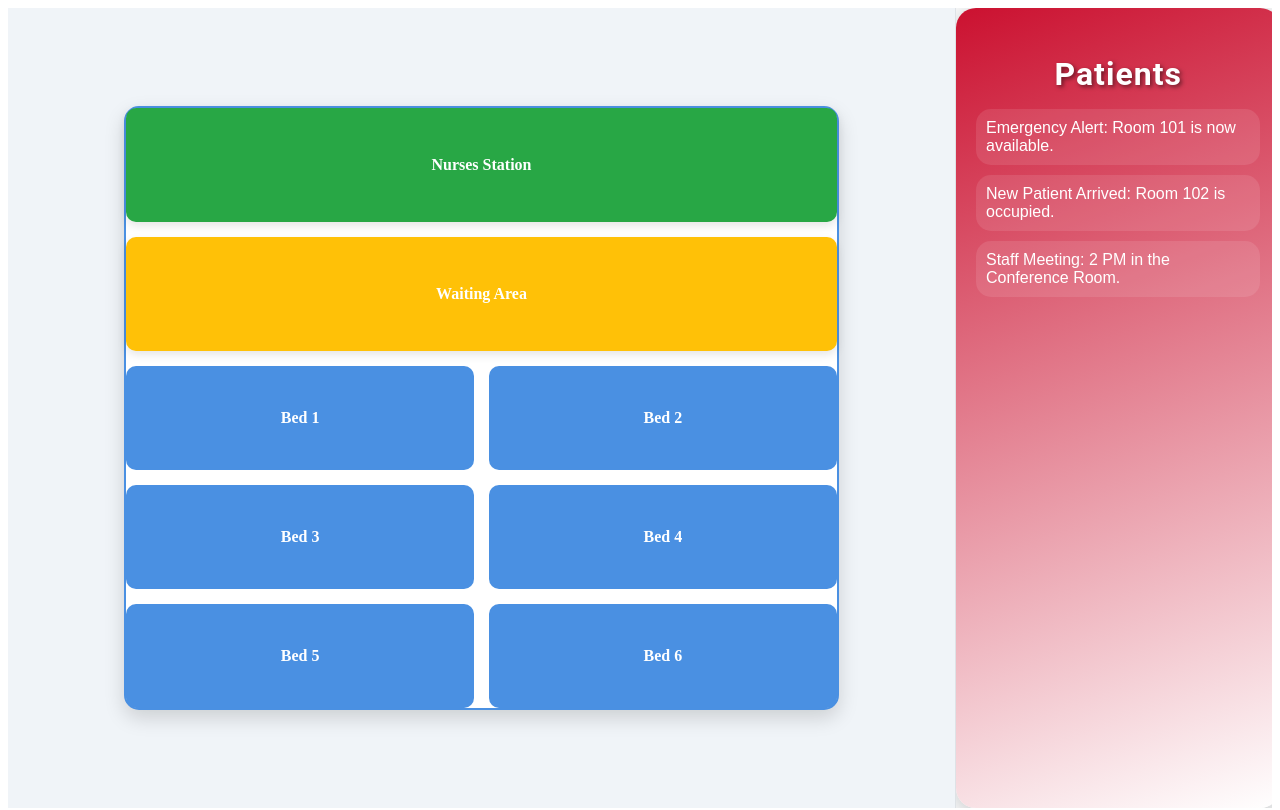
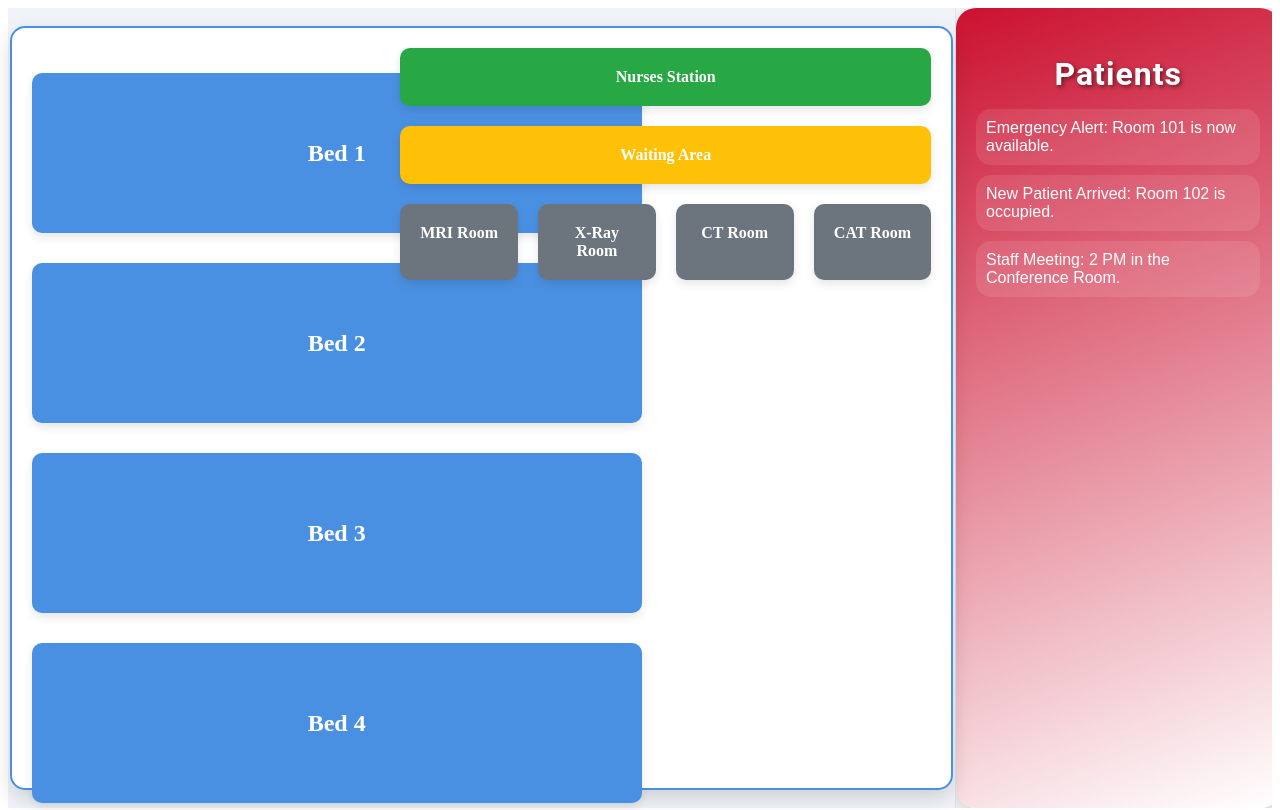
Before and after one commit to SahilPatel650/triage-dashboard, a Next.js app in the folder triage-dashboard/: page / in a window 1280 px wide. Shown: the top 810 px of the page. Built offline with nearby package versions, Linux system fonts and the light colour scheme.

Commit message:
styling changes - beds

```diff
--- /dev/null
+++ b/triage-dashboard/src/app/components/BedStack.js
@@ -0,0 +1,21 @@
+// src/components/BedStack.js
+import React from 'react';
+import styles from './BedStack.module.css';
+
+const BedStack = ({ onBedClick }) => {
+  return (
+    <div className={styles.bedStack}>
+      {[...Array(5)].map((_, index) => (
+        <div
+          key={index}
+          className={styles.bed}
+          onClick={() => onBedClick(index + 1)}
+        >
+          Bed {index + 1}
+        </div>
+      ))}
+    </div>
+  );
+};
+
+export default BedStack;
--- /dev/null
+++ b/triage-dashboard/src/app/components/BedStack.module.css
@@ -0,0 +1,31 @@
+/* src/components/BedStack.module.css */
+.bedStack {
+    display: flex;
+    flex-direction: column;
+    gap: 30px; /* Space between the beds */
+    margin-right: 20px; /* Space between beds and the right-side area */
+    margin-top: 25px;
+  }
+
+  .bed {
+    background-color: #4a90e2; /* Soft blue for beds */
+    color: white; /* White text for beds */
+    display: flex;
+    justify-content: center;
+    align-items: center;
+    border-radius: 10px; /* Rounded corners for beds */
+    cursor: pointer; /* Change cursor to pointer */
+    transition: background-color 0.3s, transform 0.2s; /* Smooth transition for hover */
+    padding: 30px; /* Increase padding for better click area */
+    font-weight: bold; /* Bold text for beds */
+    box-shadow: 0 4px 10px rgba(0, 0, 0, 0.1); /* Subtle shadow */
+    font-size: 1.5em; /* Larger font size for better visibility */
+    height: 100px; /* Increase height */
+    width: 600%; /* Change to 100% to fill available width of parent */
+    max-width: 550px; /* Limit max width for larger screens */
+  }
+
+  .bed:hover {
+    background-color: #357ab8; /* Darker blue on hover */
+    transform: translateY(-5px); /* Lift effect on hover */
+  }
--- /dev/null
+++ b/triage-dashboard/src/app/components/ImagingRooms.module.css
@@ -0,0 +1,19 @@
+/* src/components/ImagingRooms.module.css */
+.imagingRooms {
+    display: grid;
+    grid-template-columns: repeat(2, 1fr); /* Two columns for imaging rooms */
+    gap: 15px; /* Spacing between rooms */
+    margin-top: 20px; /* Space from the side area */
+  }
+
+  .room {
+    background-color: #6c757d; /* Gray for imaging rooms */
+    color: white;
+    display: flex;
+    justify-content: center;
+    align-items: center;
+    padding: 20px;
+    border-radius: 10px; /* Rounded corners for imaging rooms */
+    font-weight: bold; /* Bold text */
+    box-shadow: 0 4px 10px rgba(0, 0, 0, 0.1); /* Subtle shadow */
+  }
--- a/triage-dashboard/src/app/components/MapComponent.js
+++ b/triage-dashboard/src/app/components/MapComponent.js
@@ -1,5 +1,7 @@
 // src/components/MapComponent.js
 import React from 'react';
+import BedStack from './BedStack';
+import SideArea from './SideArea';
 import styles from './MapComponent.module.css';
 
 const MapComponent = () => {
@@ -10,14 +12,15 @@ const MapComponent = () => {
   return (
     <div className={styles.mapContainer}>
       <div className={styles.erLayout}>
-        <div className={styles.nursesStation}>Nurses Station</div>
-        <div className={styles.waitingArea}>Waiting Area</div>
-        <div className={styles.bed} onClick={() => handleBedClick(1)}>Bed 1</div>
-        <div className={styles.bed} onClick={() => handleBedClick(2)}>Bed 2</div>
-        <div className={styles.bed} onClick={() => handleBedClick(3)}>Bed 3</div>
-        <div className={styles.bed} onClick={() => handleBedClick(4)}>Bed 4</div>
-        <div className={styles.bed} onClick={() => handleBedClick(5)}>Bed 5</div>
-        <div className={styles.bed} onClick={() => handleBedClick(6)}>Bed 6</div> {/* Added Bed 6 */}
+        {/* Left column for the bed stack */}
+        <div className={styles.leftColumn}>
+          <BedStack onBedClick={handleBedClick} />
+        </div>
+
+        {/* Right column for nurses station, waiting area, and imaging rooms */}
+        <div className={styles.rightColumn}>
+          <SideArea />
+        </div>
       </div>
     </div>
   );
--- a/triage-dashboard/src/app/components/MapComponent.module.css
+++ b/triage-dashboard/src/app/components/MapComponent.module.css
@@ -1,7 +1,7 @@
 /* src/components/MapComponent.module.css */
 .mapContainer {
     width: 100%;
-height: 100vh; /* Full height of the viewport */
+    height: 100%;
     display: flex;
     justify-content: center;
     align-items: center;
@@ -10,58 +10,27 @@ background-color: #f0f4f8; /* Light background color */
 
   .erLayout {
     position: relative;
-width: 75%; /* Fill 75% of the screen width */
-height: 75vh; /* Fill 75% of the viewport height */
-border: 2px solid #4a90e2; /* Soft blue border for the ER layout */
-border-radius: 15px; /* Rounded corners for the layout */
-background-color: #ffffff; /* White background for the ER */
-box-shadow: 0 8px 20px rgba(0, 0, 0, 0.15); /* Deeper shadow for depth */
-display: grid; /* Use grid for layout */
-grid-template-columns: repeat(2, 1fr); /* Two columns */
-grid-template-rows: auto auto; /* Auto rows for the top and bottom */
-gap: 15px; /* Spacing between items */
+    width: 95%; /* Takes 75% of the screen */
+    height: 90vh; /* Use most of the screen's height */
+    border: 2px solid #4a90e2;
+    border-radius: 15px;
+    background-color: #ffffff;
+    box-shadow: 0 8px 20px rgba(0, 0, 0, 0.15);
+    display: flex;
+    justify-content: space-between; /* Space between left and right side */
+    padding: 20px;
   }
 
-.bed {
-background-color: #4a90e2; /* Soft blue for beds */
-color: white; /* White text for beds */
+  .leftSide {
+    flex: 1; /* Left side (bed stack) takes equal space */
     display: flex;
-justify-content: center;
-align-items: center;
-border-radius: 10px; /* Rounded corners for beds */
-cursor: pointer; /* Change cursor to pointer */
-transition: background-color 0.3s, transform 0.2s; /* Smooth transition for hover */
-padding: 15px; /* Padding for better click area */
-font-weight: bold; /* Bold text for beds */
+    flex-direction: column; /* Stack beds vertically */
+    align-items: flex-start; /* Align items to the start (left) */
   }
 
-.bed:hover {
-background-color: #357ab8; /* Darker blue on hover */
-transform: translateY(-3px); /* Lift effect on hover */
+  .rightSide {
+    flex: 1; /* Right side for nurses station and waiting area */
+    display: flex;
+    flex-direction: column;
+    justify-content: space-between; /* Spread the nurse station and waiting area */
   }
-
-.nursesStation {
-grid-column: span 2; /* Span across two columns */
-background-color: #28a745; /* Green color for nurses station */
-color: white;
-display: flex;
-justify-content: center;
-align-items: center;
-padding: 20px;
-border-radius: 10px; /* Rounded corners for nurses station */
-font-weight: bold; /* Bold text */
-box-shadow: 0 4px 10px rgba(0, 0, 0, 0.1); /* Subtle shadow */
-}
-
-.waitingArea {
-grid-column: span 2; /* Span across two columns */
-background-color: #ffc107; /* Yellow color for waiting area */
-color: white;
-display: flex;
-justify-content: center;
-align-items: center;
-padding: 20px;
-border-radius: 10px; /* Rounded corners for waiting area */
-font-weight: bold; /* Bold text */
-box-shadow: 0 4px 10px rgba(0, 0, 0, 0.1); /* Subtle shadow */
-}
--- /dev/null
+++ b/triage-dashboard/src/app/components/SideArea.js
@@ -0,0 +1,20 @@
+// src/components/SideArea.js
+import React from 'react';
+import styles from './SideArea.module.css';
+
+const SideArea = () => {
+  return (
+    <div className={styles.sideArea}>
+      <div className={styles.nursesStation}>Nurses Station</div>
+      <div className={styles.waitingArea}>Waiting Area</div>
+      <div className={styles.imagingRooms}>
+        <div className={styles.mri}>MRI Room</div>
+        <div className={styles.xray}>X-Ray Room</div>
+        <div className={styles.ct}>CT Room</div>
+        <div className={styles.cat}>CAT Room</div>
+      </div>
+    </div>
+  );
+};
+
+export default SideArea;
--- /dev/null
+++ b/triage-dashboard/src/app/components/SideArea.module.css
@@ -0,0 +1,51 @@
+/* src/components/SideArea.module.css */
+.sideArea {
+    display: flex;
+    flex-direction: column;
+    gap: 20px; /* Space between areas */
+  }
+
+  /* Nurses Station */
+  .nursesStation {
+    background-color: #28a745;
+    color: white;
+    text-align: center;
+    padding: 20px;
+    border-radius: 10px;
+    font-weight: bold;
+    box-shadow: 0 4px 10px rgba(0, 0, 0, 0.1);
+  }
+
+  /* Waiting Area */
+  .waitingArea {
+    background-color: #ffc107;
+    color: white;
+    text-align: center;
+    padding: 20px;
+    border-radius: 10px;
+    font-weight: bold;
+    box-shadow: 0 4px 10px rgba(0, 0, 0, 0.1);
+  }
+
+  /* Imaging Rooms */
+  .imagingRooms {
+    display: flex;
+    justify-content: space-around;
+    gap: 20px;
+  }
+
+  .imagingRooms div {
+    background-color: #6c757d;
+    color: white;
+    text-align: center;
+    padding: 20px;
+    border-radius: 10px;
+    font-weight: bold;
+    flex: 1;
+    box-shadow: 0 4px 10px rgba(0, 0, 0, 0.1);
+  }
+
+  .mri { background-color: #3498db; }
+  .xray { background-color: #e74c3c; }
+  .ct { background-color: #9b59b6; }
+  .cat { background-color: #f39c12; }
```
Also changed, not shown: triage-dashboard/src/app/components/ImagingRooms.js (added, +16 -0 lines). Lines whose indentation alone changed are shown as unchanged.
